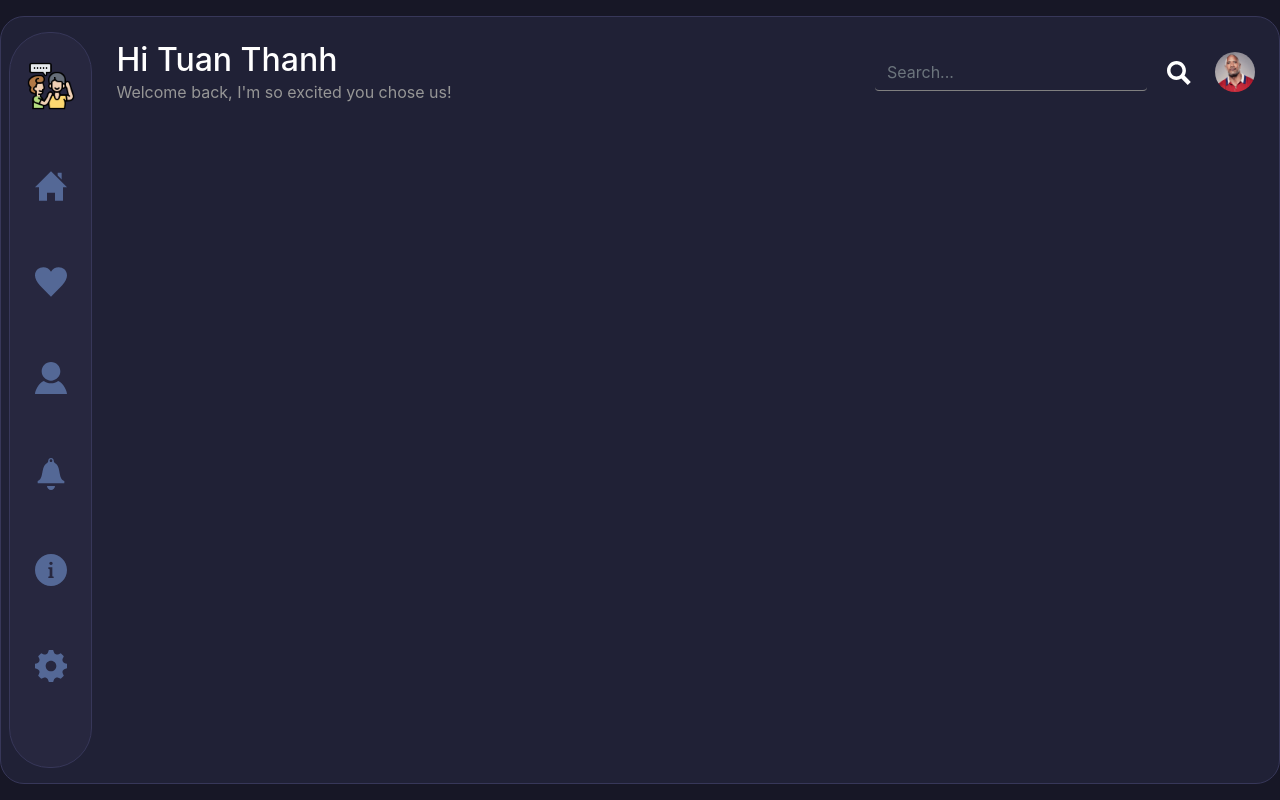
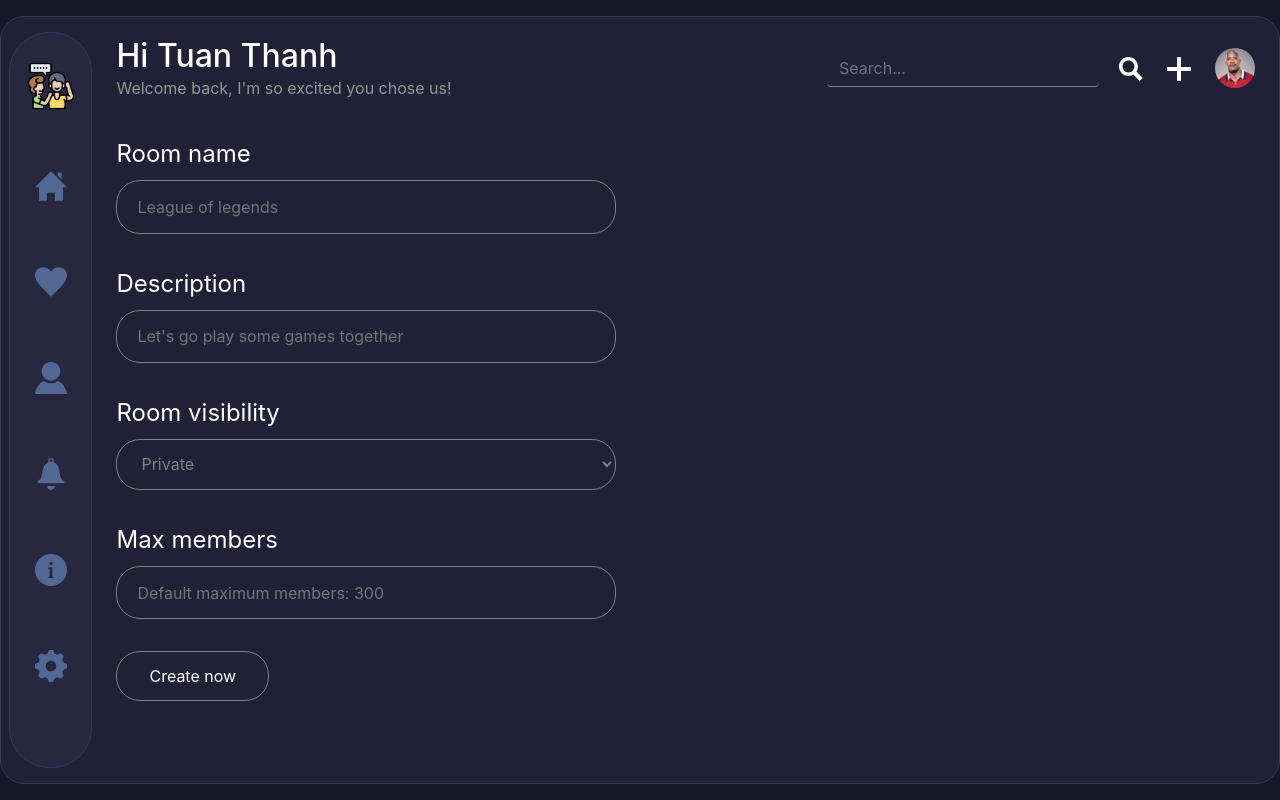
Before and after one commit to tuanthanh2067/live-chat-client, a React (Create React App) app: page /create-room in a window 1280 px wide. Built offline with nearby package versions, Linux system fonts and the light colour scheme; no server answers; sample sign-in values are in the browser's storage.

Commit message:
adding create-room component

```diff
--- a/src/App.js
+++ b/src/App.js
@@ -17,6 +17,7 @@ import About from "./components/About/About";
 import Settings from "./components/Settings/Settings";
 import ToolBar from "./components/ToolBar/ToolBar";
 import Header from "./components/Header/Header";
+import CreateRoom from "./components/Room/CreateRoom";
 
 // redux
 import { useDispatch, useSelector } from "react-redux";
@@ -69,6 +70,11 @@ function App() {
 
               <StyledWindow>
                 <Header />
+                <GuardedRoute
+                  path="/create-room"
+                  exact
+                  component={CreateRoom}
+                />
                 <GuardedRoute path="/profile" exact component={Profile} />
                 <GuardedRoute path="/favorites" exact component={Favorites} />
                 <GuardedRoute path="/home" exact component={Home} />
--- a/src/components/Header/Header.js
+++ b/src/components/Header/Header.js
@@ -1,10 +1,13 @@
 import styled from "styled-components";
+import { useHistory } from "react-router-dom";
 
 import { Form, FormControl, Button } from "react-bootstrap";
 
 import person from "../../assets/jpg/person.jpg";
 
 const Header = () => {
+  const history = useHistory();
+
   return (
     <StyledHeader>
       <StyledInfo>
@@ -19,15 +22,31 @@ const Header = () => {
             placeholder="Search..."
             className="mr-sm-2"
           />
+
+          <Button>
+            <svg
+              xmlns="http://www.w3.org/2000/svg"
+              width="24"
+              height="24"
+              viewBox="0 0 24 24"
+            >
+              <path d="M23.822 20.88l-6.353-6.354c.93-1.465 1.467-3.2 1.467-5.059.001-5.219-4.247-9.467-9.468-9.467s-9.468 4.248-9.468 9.468c0 5.221 4.247 9.469 9.468 9.469 1.768 0 3.421-.487 4.839-1.333l6.396 6.396 3.119-3.12zm-20.294-11.412c0-3.273 2.665-5.938 5.939-5.938 3.275 0 5.94 2.664 5.94 5.938 0 3.275-2.665 5.939-5.94 5.939-3.274 0-5.939-2.664-5.939-5.939z" />
+            </svg>
+          </Button>
         </Form>
-        <Button>
+
+        <Button
+          onClick={() => {
+            history.push("/create-room");
+          }}
+        >
           <svg
             xmlns="http://www.w3.org/2000/svg"
             width="24"
             height="24"
             viewBox="0 0 24 24"
           >
-            <path d="M23.822 20.88l-6.353-6.354c.93-1.465 1.467-3.2 1.467-5.059.001-5.219-4.247-9.467-9.468-9.467s-9.468 4.248-9.468 9.468c0 5.221 4.247 9.469 9.468 9.469 1.768 0 3.421-.487 4.839-1.333l6.396 6.396 3.119-3.12zm-20.294-11.412c0-3.273 2.665-5.938 5.939-5.938 3.275 0 5.94 2.664 5.94 5.938 0 3.275-2.665 5.939-5.94 5.939-3.274 0-5.939-2.664-5.939-5.939z" />
+            <path d="M24 10h-10v-10h-4v10h-10v4h10v10h4v-10h10z" />
           </svg>
         </Button>
 
--- /dev/null
+++ b/src/components/Room/CreateRoom.js
@@ -0,0 +1,96 @@
+import styled from "styled-components";
+
+const CreateRoom = () => {
+  return (
+    <StyledCreateRoom>
+      <StyledForm onSubmit>
+        <StyledFormGroup>
+          <label for="name">Room name</label>
+          <input
+            type="text"
+            name="name"
+            placeholder="League of legends"
+          ></input>
+        </StyledFormGroup>
+
+        <StyledFormGroup>
+          <label for="description">Description</label>
+          <input
+            type="text"
+            name="description"
+            placeholder="Let's go play some games together"
+          ></input>
+        </StyledFormGroup>
+
+        <StyledFormGroup>
+          <label for="visibility">Room visibility</label>
+          <select name="visibility">
+            <option value="private">Private</option>
+            <option value="public">Public</option>
+          </select>
+        </StyledFormGroup>
+
+        <StyledFormGroup>
+          <label for="max">Max members</label>
+          <input
+            type="number"
+            name="max"
+            placeholder="Default maximum members: 300"
+          ></input>
+        </StyledFormGroup>
+
+        <button>Create now</button>
+      </StyledForm>
+    </StyledCreateRoom>
+  );
+};
+
+const StyledCreateRoom = styled.div`
+  width: 100%;
+  height: 100%;
+`;
+
+const StyledForm = styled.form`
+  max-width: 500px;
+  min-width: 300px;
+  width: 50%;
+  height: 100%;
+
+  button {
+    padding: 12px 32px;
+    background: transparent;
+    border: 1px solid grey;
+    border-radius: 24px;
+    color: white;
+
+    transition: ease 0.35s all;
+    :hover {
+      background: #546896;
+      border-color: #546896;
+    }
+  }
+`;
+
+const StyledFormGroup = styled.div`
+  display: flex;
+  flex-direction: column;
+  width: 100%;
+  margin: 2em 0em;
+
+  label {
+    color: white;
+    font-size: 1.5em;
+  }
+
+  input,
+  select {
+    background: transparent;
+    padding: 0.85em 1.25em;
+    border: 1px solid grey;
+    border-radius: 24px;
+    outline: none;
+    color: grey;
+  }
+`;
+
+export default CreateRoom;
```
